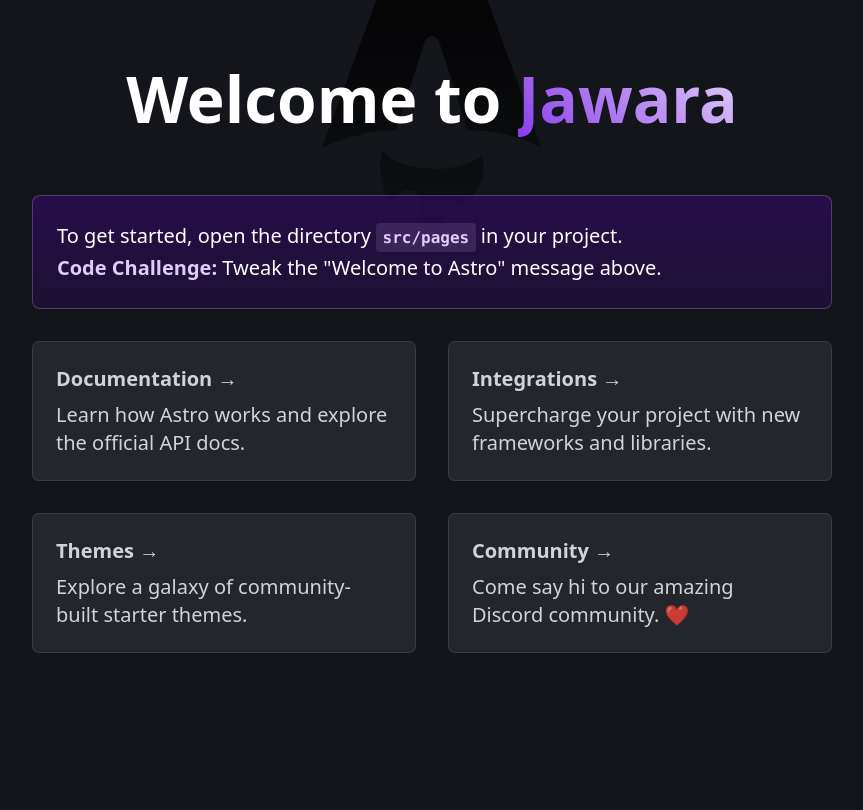
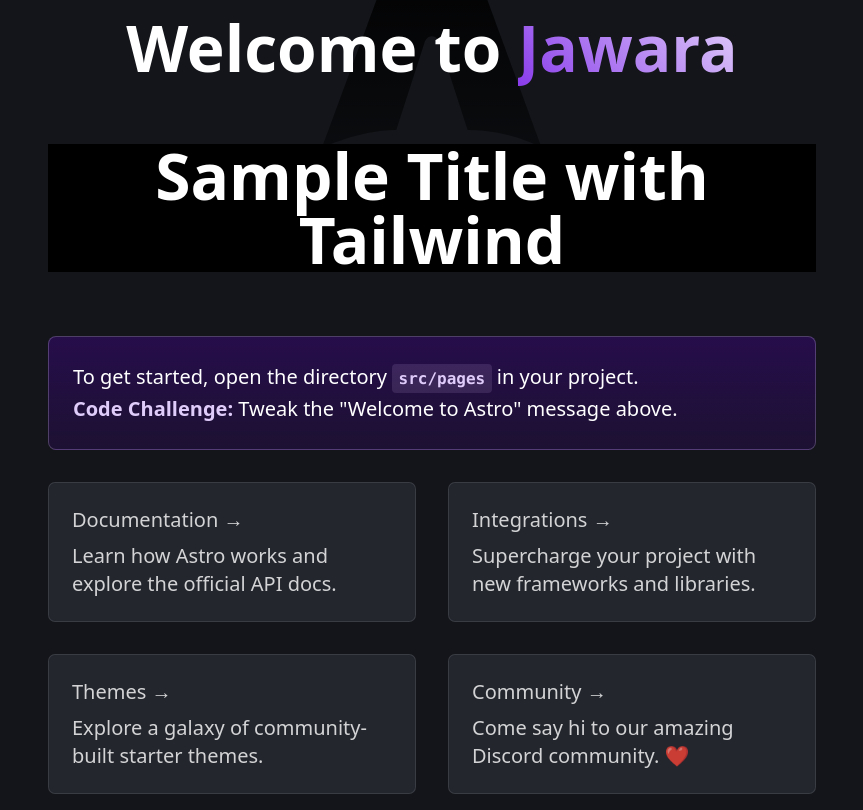
Before and after one commit to fadlikadn/jawara, an Astro site: page / in a window 1280 px wide. Shown: the whole page, without its empty margins (208-1071 px from the left). Built offline with nearby package versions, Linux system fonts and the light colour scheme; Astro itself is replaced by a stand-in of ours.

Commit message:
Setup minimal configuration with Tailwindcss

```diff
--- a/astro.config.mjs
+++ b/astro.config.mjs
@@ -1,9 +1,11 @@
 import { defineConfig } from 'astro/config';
 
 import vercel from "@astrojs/vercel/serverless";
+import tailwind from "@astrojs/tailwind"
 
 // https://astro.build/config
 export default defineConfig({
   output: "server",
-  adapter: vercel()
+  adapter: vercel(),
+  integrations: [tailwind()],
 });
--- a/package.json
+++ b/package.json
@@ -10,7 +10,9 @@
     "astro": "astro"
   },
   "dependencies": {
+    "@astrojs/tailwind": "^5.0.2",
     "@astrojs/vercel": "^5.0.2",
-    "astro": "^3.3.1"
+    "astro": "^3.3.1",
+    "tailwindcss": "^3.3.4"
   }
 }
--- a/src/pages/index.astro
+++ b/src/pages/index.astro
@@ -34,6 +34,7 @@
 			</defs>
 		</svg>
 		<h1>Welcome to <span class="text-gradient">Jawara</span></h1>
+		<h1 class="font-bold bg-black">Sample Title with Tailwind</h1>
 		<p class="instructions">
 			To get started, open the directory <code>src/pages</code> in your project.<br />
 			<strong>Code Challenge:</strong> Tweak the "Welcome to Astro" message above.
--- /dev/null
+++ b/tailwind.config.js
@@ -0,0 +1,8 @@
+/** @type {import('tailwindcss').Config} */
+export default {
+  content: ['./src/**/*.{astro,html,js,jsx,md,mdx,svelte,ts,tsx,vue}'],
+  theme: {
+    extend: {},
+  },
+  plugins: [],
+}
```
Also changed, not shown: 1 other file.
